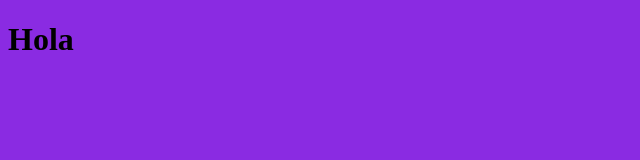
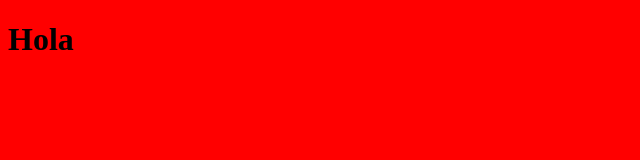
Before and after one commit to MarcoRojas7614/festival-de-musica, a website: page index.html in a window 1280 px wide. Shown: the whole page, without its empty margins (0-640 px from the left). Drawn offline with Linux system fonts and the light colour scheme.

Commit message:
Agregando --watch para ejecucion continua en sass

```diff
--- a/package.json
+++ b/package.json
@@ -4,7 +4,7 @@
   "description": "Aprendiendo SAS Y NPM",
   "main": "index.js",
   "scripts": {
-    "sass": "sass src/scss:dist/css"
+    "sass": "sass --watch src/scss:dist/css"
   },
   "repository": {
     "type": "git",
--- a/src/scss/app.scss
+++ b/src/scss/app.scss
@@ -1,3 +1,3 @@
 body {
-  background-color: blueviolet;
+  background-color: red;
 }
```
Also changed, not shown: dist/css/app.css.
